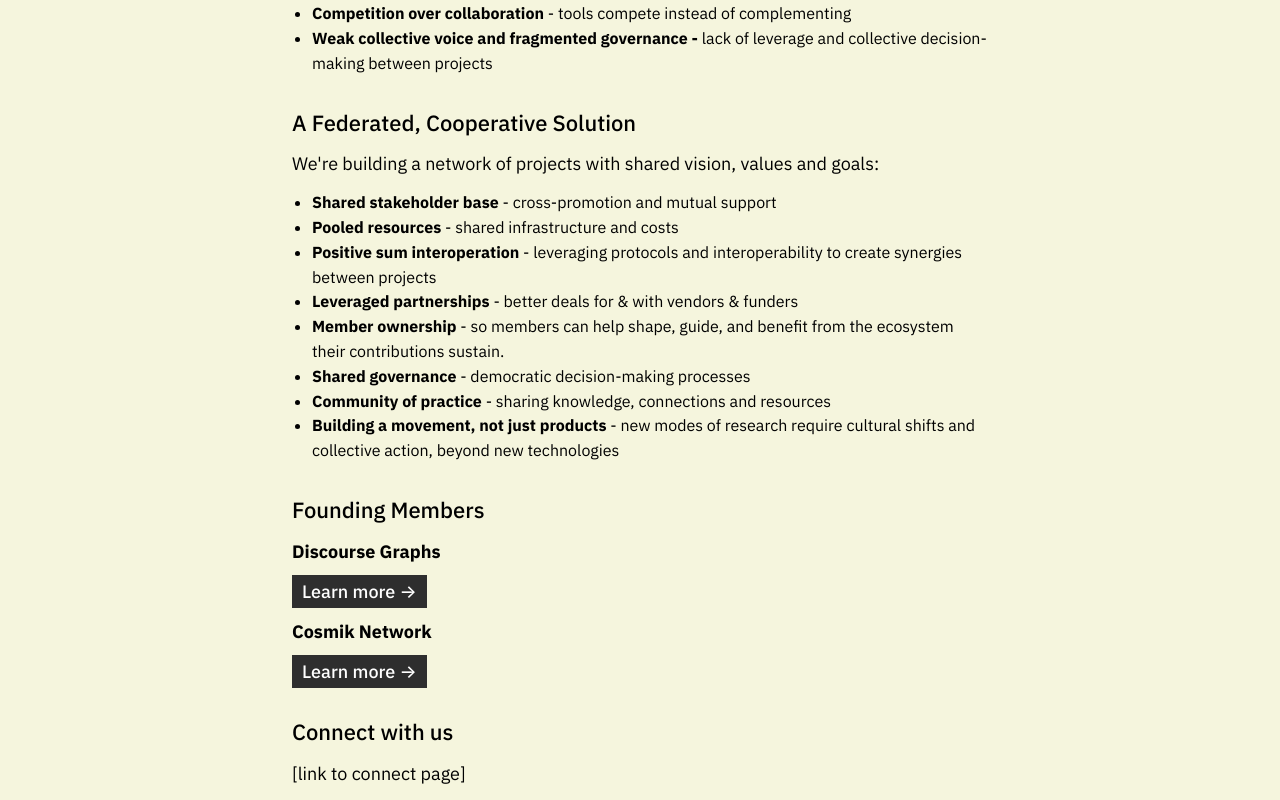
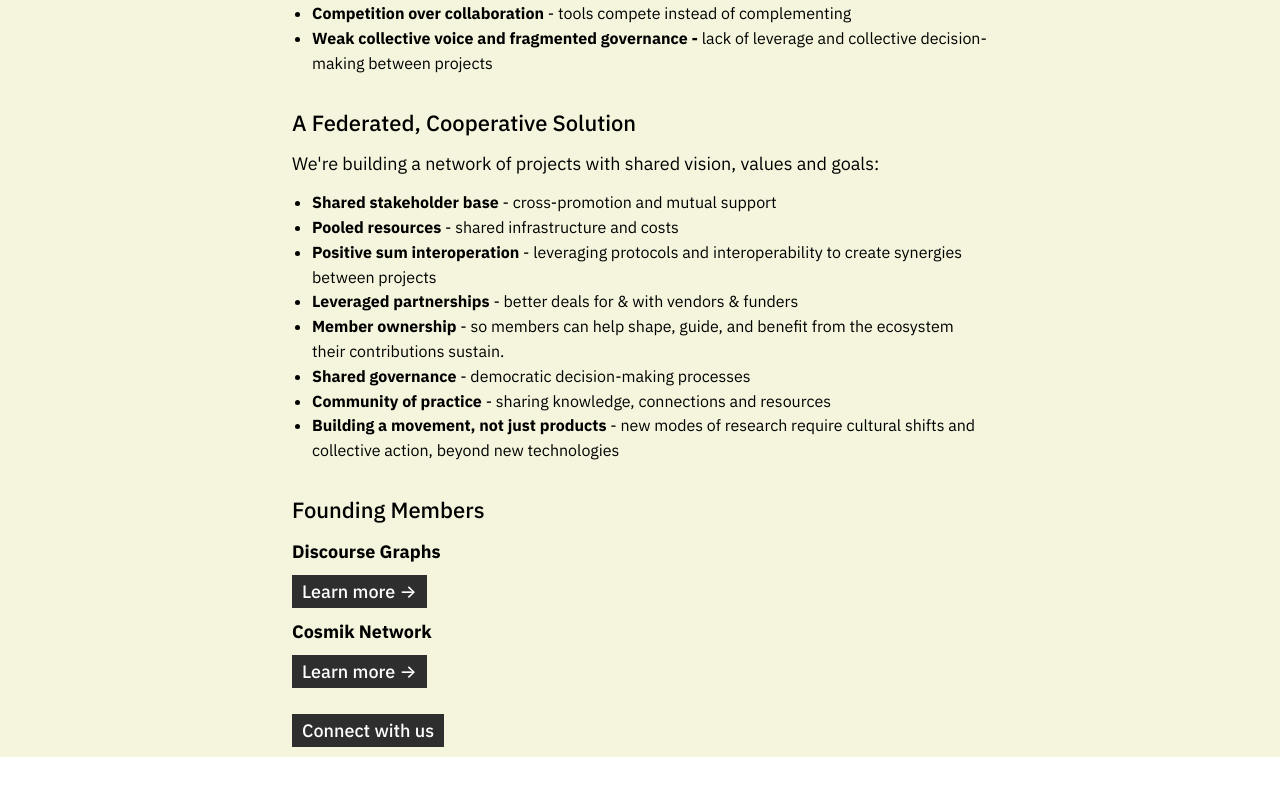
Before and after one commit to cosmik-network/cairos-site, a Next.js app: page / in a window 1280 px wide. Shown: the part 1585-2385 px from the top of the page. After the commit the page ends 2342 px from the top, so only its background shows below. Built offline with nearby package versions, Linux system fonts and the light colour scheme; a web font is replaced by a local one.

Commit message:
feat: add connect with us link

```diff
--- a/src/app/(landing)/Content.mdx
+++ b/src/app/(landing)/Content.mdx
@@ -11,7 +11,7 @@
 
 We're a cooperative federation of open science projects working towards collectively stewarded research commons.
 
-[Connect with us]
+[Connect with us](https://tally.so/r/68JZ85)
 </Stack>
 
 
@@ -80,8 +80,7 @@
 
 
 <Stack gap={"sm"}>
-### Connect with us
-[link to connect page]
+[Connect with us](https://tally.so/r/68JZ85)
 </Stack>
 
 </Stack>
```
